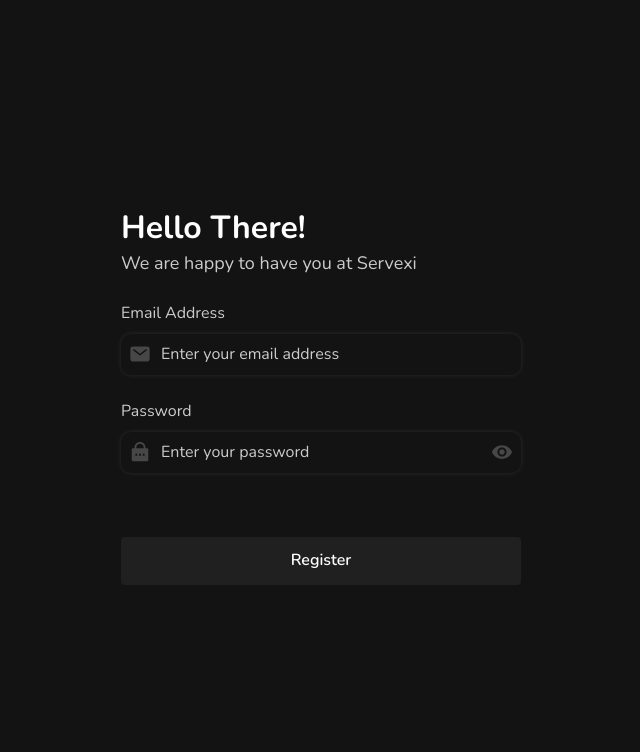
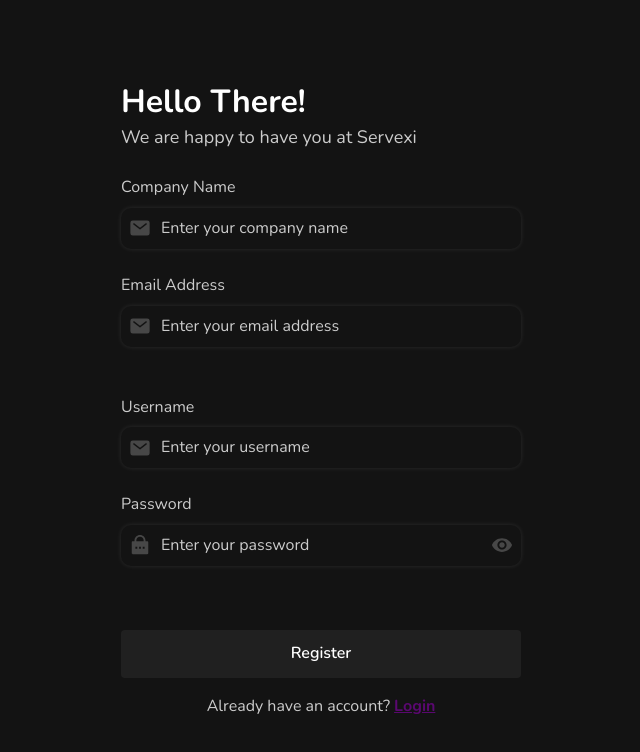
Before and after one commit to Tinalexman/hotel-bloom, a Next.js app: page /auth/register in a window 1280 px wide. Shown: the top 752 px of the page, without its empty margins (639-1279 px from the left). Built offline with nearby package versions, Linux system fonts and the light colour scheme.

Commit message:
Progress

```diff
--- a/src/app/auth/layout.tsx
+++ b/src/app/auth/layout.tsx
@@ -1,3 +1,5 @@
+"use client";
+
 import { FC, ReactNode } from "react";
 import Slider from "@/src/components/auth/Slider";
 
--- a/src/components/auth/login/Login.tsx
+++ b/src/components/auth/login/Login.tsx
@@ -1,3 +1,5 @@
+"use client";
+
 import React, { FC, useState } from "react";
 
 import { useLogin } from "@/src/hooks/authHooks";
@@ -7,9 +9,10 @@
 import { IoMail } from "react-icons/io5";
 import { MdVisibility, MdVisibilityOff } from "react-icons/md";
 import { RiLockPasswordFill } from "react-icons/ri";
+import Link from "next/link";
 
 interface iManualLoginPayload {
-  email: string;
+  username: string;
   password: string;
 }
 
@@ -20,17 +23,13 @@
   return (
     <Formik
       initialValues={{
-        email: "",
+        username: "",
         password: "",
       }}
       validate={(values) => {
         const errors: Partial<iManualLoginPayload> = {};
-        if (!values.email) {
-          errors.email = "Required";
-        } else if (
-          !/^[A-Z0-9._%+-]+@[A-Z0-9.-]+\.[A-Z]{2,}$/i.test(values.email)
-        ) {
-          errors.email = "Invalid email address";
+        if (!values.username) {
+          errors.username = "Required";
         }
 
         if (!values.password) {
@@ -73,12 +72,12 @@
           </div>
 
           <div className=" mt-6 mb-4 flex flex-col gap-2 w-full relative">
-            <p className="text-md text-neutral-light">Email Address</p>
+            <p className="text-md text-neutral-light">Username</p>
             <input
-              type="email"
-              value={values.email}
+              type="text"
+              value={values.username}
               name="email"
-              placeholder="Enter your email address"
+              placeholder="Enter your username"
               onChange={handleChange}
               onBlur={handleBlur}
               className="px-10 w-full"
@@ -88,7 +87,7 @@
               size={"22px"}
             />
             <p className="text-error">
-              {errors.email && touched.email && errors.email}
+              {errors.username && touched.username && errors.username}
             </p>
           </div>
           <div className="mb-4 flex flex-col gap-2 w-full relative">
@@ -135,6 +134,15 @@
             >
               {isSubmitting ? <Loader color="white" /> : "Login"}
             </button>
+            <p className="text-neutral-light text-center mt-2">
+              Don&apos;t have an account?{" "}
+              <Link
+                href="/auth/register"
+                className="text-secondary font-bold underline"
+              >
+                Register
+              </Link>
+            </p>
           </div>
         </Form>
       )}
--- a/src/components/auth/register/Register.tsx
+++ b/src/components/auth/register/Register.tsx
@@ -1,3 +1,5 @@
+"use client";
+
 import React, { FC, useState } from "react";
 
 import { useLogin } from "@/src/hooks/authHooks";
@@ -7,10 +9,13 @@
 import { IoMail } from "react-icons/io5";
 import { MdVisibility, MdVisibilityOff } from "react-icons/md";
 import { RiLockPasswordFill } from "react-icons/ri";
+import Link from "next/link";
 
-interface iManualLoginPayload {
+interface iManualRegisterPayload {
+  name: string;
   email: string;
   password: string;
+  username: string;
 }
 
 const Register = () => {
@@ -22,9 +27,11 @@
       initialValues={{
         email: "",
         password: "",
+        name: "",
+        username: "",
       }}
       validate={(values) => {
-        const errors: Partial<iManualLoginPayload> = {};
+        const errors: Partial<iManualRegisterPayload> = {};
         if (!values.email) {
           errors.email = "Required";
         } else if (
@@ -60,7 +67,7 @@
       }) => (
         <Form
           onSubmit={handleSubmit}
-          className="w-[400px] flex flex-col"
+          className="w-[420px] px-2.5 flex flex-col overflow-y-scroll scrollbar-custom"
           method="POST"
         >
           <div className="flex flex-col w-full">
@@ -73,6 +80,26 @@
           </div>
 
           <div className=" mt-6 mb-4 flex flex-col gap-2 w-full relative">
+            <p className="text-md text-neutral-light">Company Name</p>
+            <input
+              type="text"
+              value={values.name}
+              name="name"
+              placeholder="Enter your company name"
+              onChange={handleChange}
+              onBlur={handleBlur}
+              className="px-10 w-full"
+            />
+            <IoMail
+              className="text-contrast-base absolute top-[42px] left-2"
+              size={"22px"}
+            />
+            <p className="text-error">
+              {errors.name && touched.name && errors.name}
+            </p>
+          </div>
+
+          <div className="mb-4 flex flex-col gap-2 w-full relative">
             <p className="text-md text-neutral-light">Email Address</p>
             <input
               type="email"
@@ -89,6 +116,25 @@
             />
             <p className="text-error">
               {errors.email && touched.email && errors.email}
+            </p>
+          </div>
+          <div className=" mt-6 mb-4 flex flex-col gap-2 w-full relative">
+            <p className="text-md text-neutral-light">Username</p>
+            <input
+              type="text"
+              value={values.username}
+              name="email"
+              placeholder="Enter your username"
+              onChange={handleChange}
+              onBlur={handleBlur}
+              className="px-10 w-full"
+            />
+            <IoMail
+              className="text-contrast-base absolute top-[42px] left-2"
+              size={"22px"}
+            />
+            <p className="text-error">
+              {errors.username && touched.username && errors.username}
             </p>
           </div>
           <div className="mb-4 flex flex-col gap-2 w-full relative">
@@ -136,6 +182,16 @@
               {isSubmitting ? <Loader color="white" /> : "Register"}
             </button>
           </div>
+
+          <p className="text-neutral-light text-center mt-2">
+            Already have an account?{" "}
+            <Link
+              href="/auth/login"
+              className="text-secondary font-bold underline"
+            >
+              Login
+            </Link>
+          </p>
         </Form>
       )}
     </Formik>
```
